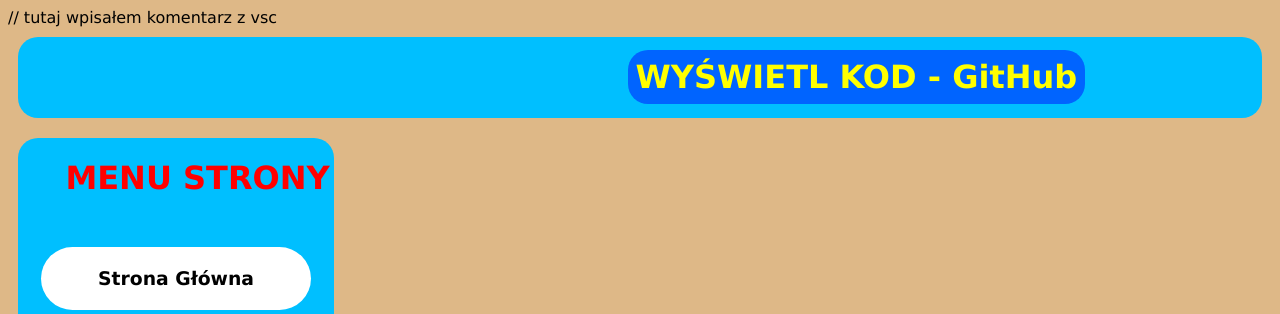
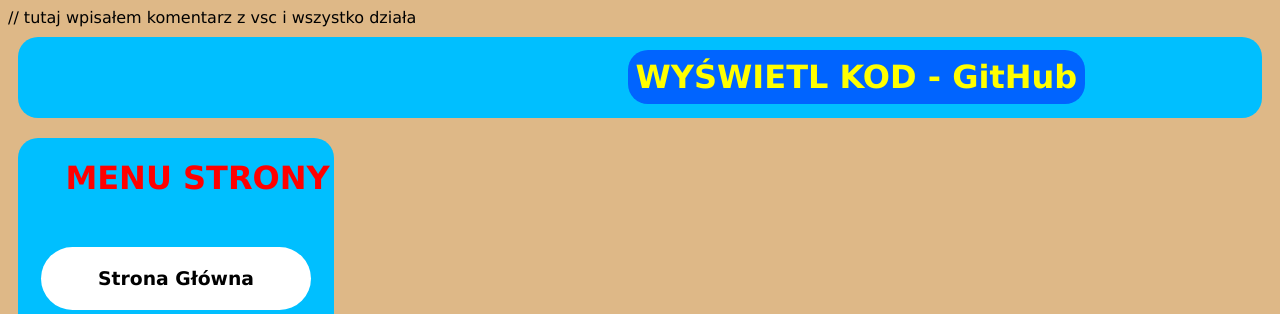
Before and after one commit to Grzegxbox/php-sql-wprowadzenie-Grzesiek-Szymanek, a PHP site: page / in a window 1280 px wide. Shown: the top 314 px of the page. Run offline with PHP 8.4, Linux system fonts and the light colour scheme; data that the repository does not hold is empty.

Commit message:
nowa zmiana

```diff
--- a/index.php
+++ b/index.php
@@ -1,4 +1,4 @@
-<!DOCTYPE html>   // tutaj wpisałem komentarz z vsc
+<!DOCTYPE html>   // tutaj wpisałem komentarz z vsc i wszystko działa
 <html>
 
 <head>
```
